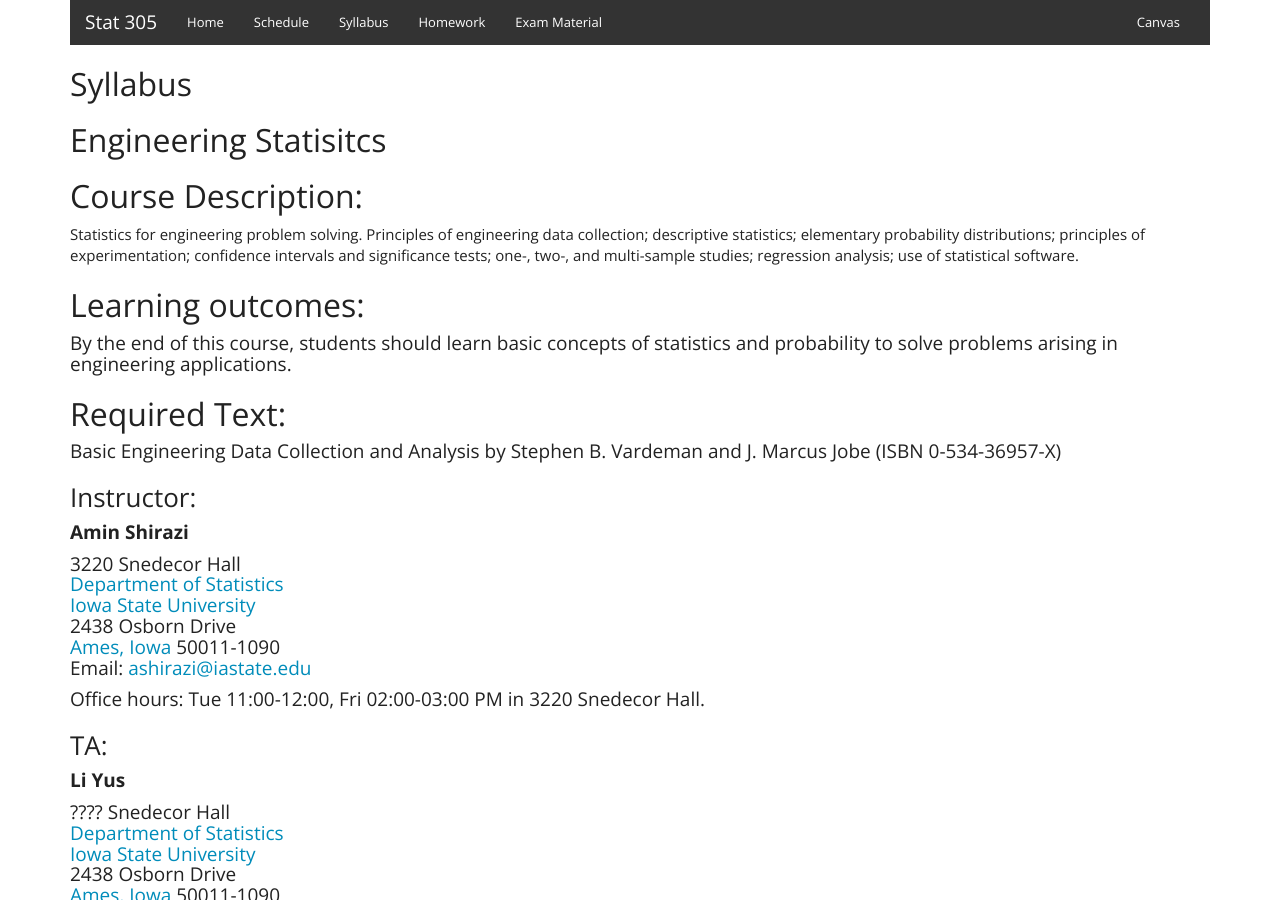
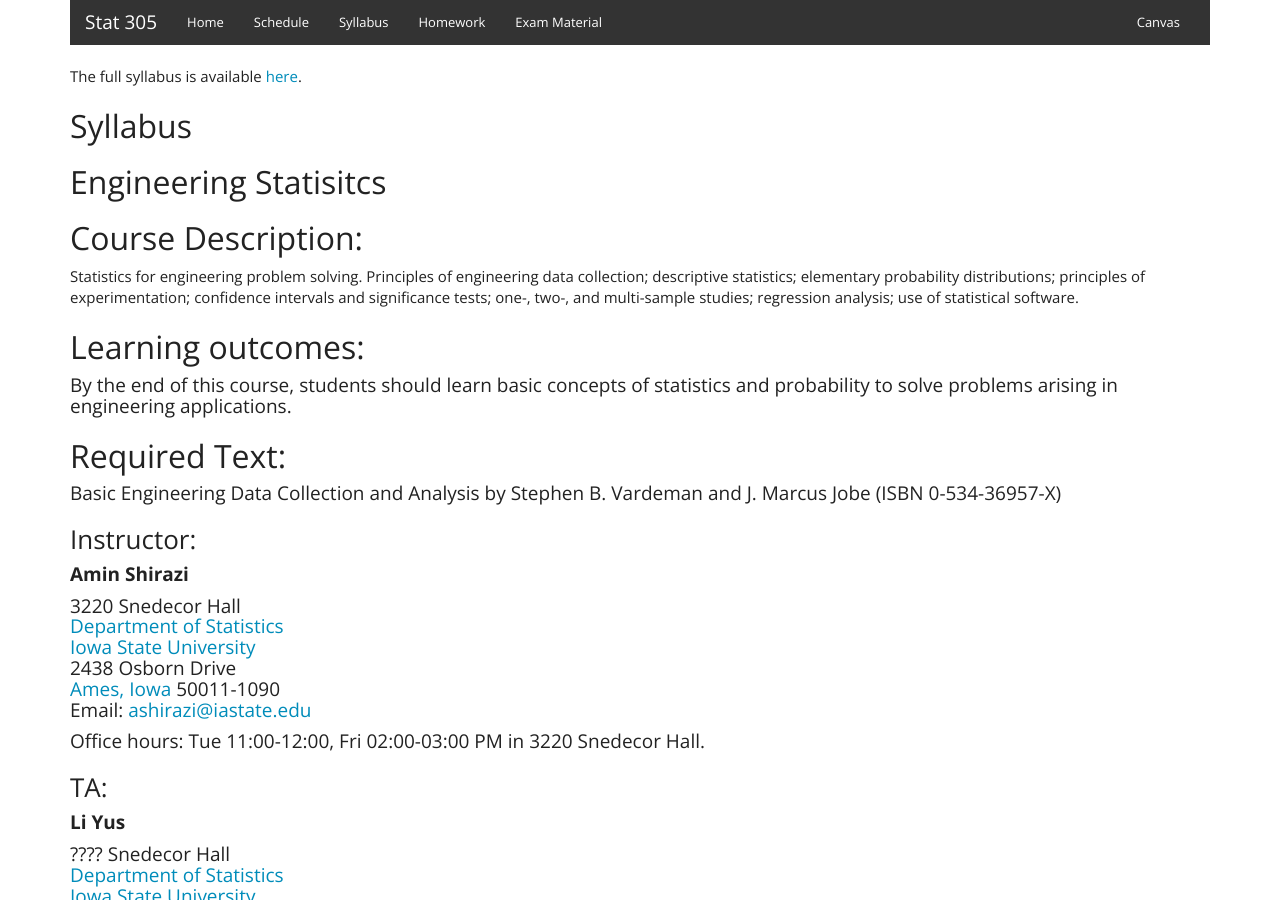
Before and after one commit to ashirazist/stat305.github.io, a Jekyll site: the page built from syllabus.html, in a window 1280 px wide and 900 px high. Built offline with Jekyll 4.4.1, drawn with Linux system fonts in a browser that asks for light colours.

Commit message:
upload syllabus pdf

```diff
--- a/syllabus.html
+++ b/syllabus.html
@@ -4,6 +4,7 @@ root: ""
 ---
 
 <!-- Main component for a primary marketing message or call to action -->
+The full syllabus is available <a href="./materials/doc/STAT305_syllabus.pdf" target=_blank>here</a>.
 
 <h2 class="subhead">Syllabus</h2>
 
@@ -80,16 +81,17 @@ The topic schedule for the quizzes will is:
 <h3>Weight:</h3>
 The components of a student's grade have the following weights:
 <ul>
-<li>Homework- 30%  (assigned weekly)<li>
-<li>Competency Quizzes- 10%  (4 topics, 2.5% each) <li>
-<li>Exam 1- 20% (????, in class) <li>
-<li>Exam 2- 20% (????, in class) <li>
-</ul>Final Exam- 20% (????, ?time, location TBD)<li>
+    <li>Homework- 30%  (assigned weekly)</li>
+    <li>Competency Quizzes- 10%  (4 topics, 2.5% each) </li>
+    <li>Exam 1- 20% (????, in class) </li>
+    <li>Exam 2- 20% (????, in class) </li>
+    <li>Final Exam- 20% (????, ?time, location TBD)</li>
+</ul>
 
 <h3>Letter grades:</h3>
 Letter grades will be assigned based on the following ranges: A = 100-93, A- = 90-93, B+ = 87-90, B = 83-87, B- = 80-83, C+ = 77-80, C = 73-77, C- = 70-73, D+ = 67-70, D = 63-67, D- = 60-63, F = 60-0
 
-<hr style="border-top: dotted 1px;" />
+
 
 <h2>Academic Dishonesty:</h2>
 
```
Also changed, not shown: 1 other file.
